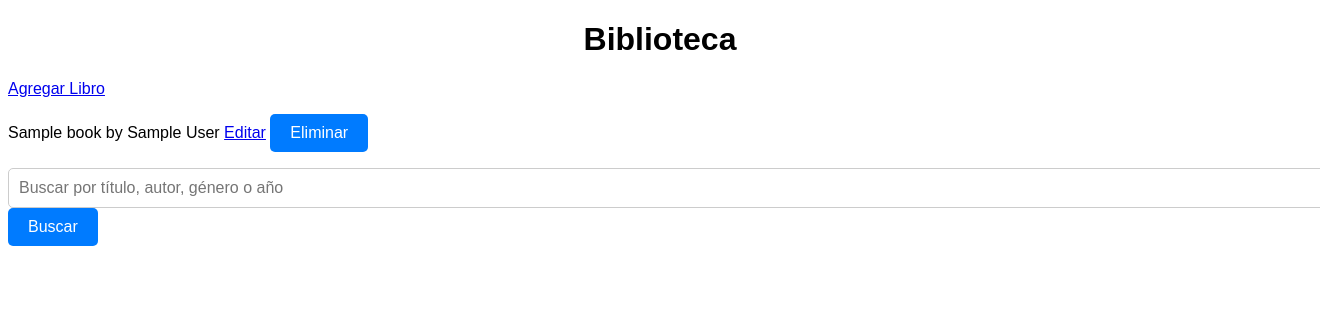
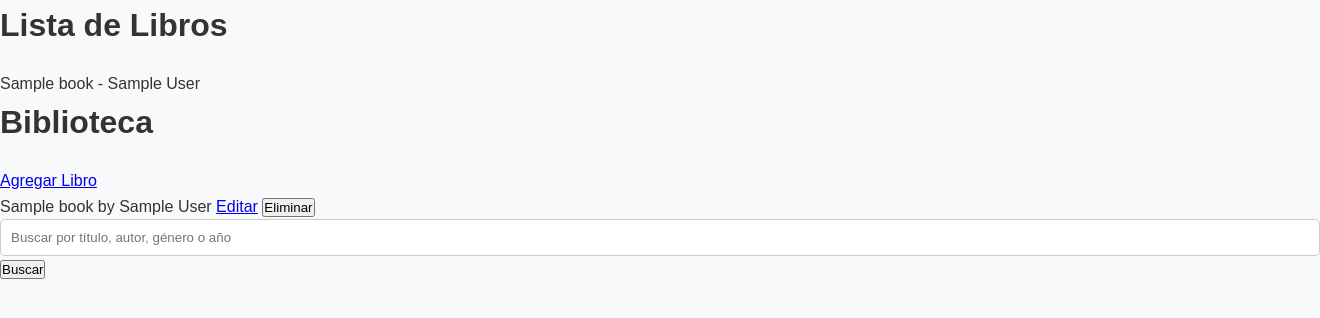
Before and after one commit to leslieDT/BibliotecaLM-1, a Flask app: template app/templates/index.html in a window 1320 px wide; the page is wider, and only the part inside the window is pictured. Shown: the top 318 px of that part. Run offline with Flask 3, Linux system fonts and the light colour scheme; the template is opened without the code that fills it: values that come from a table or form of the project are taken from there, others are empty; tables that the repository leaves empty hold one stand-in row (values such as "Sample post"); parts of the project's set-up code (start-up, migrations or seed data) failed here and were passed over.

Commit message:
modified, new files

```diff
--- a/app/__init__.py
+++ b/app/__init__.py
@@ -9,6 +9,8 @@ api = Api()
 
 def create_app():
     app = Flask(__name__)
+    app.config['SQLALCHEMY_DATABASE_URI'] = 'sqlite://biblioteca.db'
+    app.config['SQLALCHEMY_TRACJ_MODIFICATIONS'] = False
     app.config.from_object('config.Config')
 
     db.init_app(app)
--- a/app/static/styles.css
+++ b/app/static/styles.css
@@ -1,50 +1,81 @@
-/* static/css/styles.css */
+/* Reset de estilos */
+* {
+    margin: 0;
+    padding: 0;
+    box-sizing: border-box;
+}
 
+/* Estilos generales */
 body {
     font-family: Arial, sans-serif;
+    background-color: #f8f9fa;
+    color: #333;
+    line-height: 1.6;
 }
 
 .container {
-    max-width: 800px;
+    max-width: 1200px;
     margin: 0 auto;
     padding: 20px;
 }
 
-h1 {
-    text-align: center;
+/* Estilos para encabezados */
+h1, h2, h3 {
+    margin-bottom: 20px;
 }
 
-ul {
-    list-style-type: none;
-    padding: 0;
+/* Estilos para botones */
+.btn {
+    display: inline-block;
+    padding: 10px 20px;
+    background-color: #007bff;
+    color: #fff;
+    text-decoration: none;
+    border: none;
+    border-radius: 5px;
+    cursor: pointer;
+    transition: background-color 0.3s ease;
 }
 
-li {
-    margin-bottom: 10px;
+.btn:hover {
+    background-color: #0056b3;
 }
 
-.form-group {
-    margin-bottom: 15px;
+/* Estilos para tablas */
+.table {
+    width: 100%;
+    border-collapse: collapse;
 }
 
-input[type="text"] {
+.table th, .table td {
+    padding: 10px;
+    border-bottom: 1px solid #ccc;
+}
+
+.table th {
+    background-color: #f8f9fa;
+    text-align: left;
+}
+
+/* Estilos para formularios */
+.form-group {
+    margin-bottom: 20px;
+}
+
+.form-group label {
+    display: block;
+    margin-bottom: 5px;
+}
+
+.form-group input, .form-group select {
     width: 100%;
     padding: 10px;
-    font-size: 16px;
+    border: 1px solid #ccc;
     border-radius: 5px;
-    border: 1px solid #ccc;
 }
 
-button {
-    padding: 10px 20px;
-    font-size: 16px;
-    border-radius: 5px;
-    background-color: #007bff;
-    color: #fff;
-    border: none;
-    cursor: pointer;
+/* Estilos para mensajes de error */
+.error {
+    color: #dc3545;
+    margin-top: 5px;
 }
-
-button:hover {
-    background-color: #0056b3;
-}
--- a/app/templates/add_book.html
+++ b/app/templates/add_book.html
@@ -4,7 +4,7 @@
   <meta charset="UTF-8">
   <meta name="viewport" content="width=device-width, initial-scale=1.0">
   <title>Agregar Libro</title>
-  <link rel="stylesheet" href="{{ url_for('static', filename='css/styles.css') }}">
+  <link rel="stylesheet" type="text/css" href="{{ url_for('static', filename='styles.css') }}">
 </head>
 <body>
   <h1>Agregar Libro</h1>
--- a/app/templates/index.html
+++ b/app/templates/index.html
@@ -4,9 +4,15 @@
   <meta charset="UTF-8">
   <meta name="viewport" content="width=device-width, initial-scale=1.0">
   <title>Biblioteca</title>
-  <link rel="stylesheet" href="{{ url_for('static', filename='css/styles.css') }}">
+  <link rel="stylesheet" type="text/css" href="{{ url_for('static', filename='styles.css') }}">
 </head>
 <body>
+  <h1>Lista de Libros</h1>
+  <ul>
+      {% for book in books %}
+          <li>{{ book.title }} - {{ book.author }}</li>
+      {% endfor %}
+  </ul>
   <h1>Biblioteca</h1>
   <a href="{{ url_for('main.add_book') }}">Agregar Libro</a>
   <ul>
@@ -24,5 +30,6 @@
     <input type="text" name="query" placeholder="Buscar por título, autor, género o año">
     <button type="submit">Buscar</button>
 </form>
+<link rel="stylesheet" href="{{ url_for('static', filename='css/styles.css') }}">
 </body>
 </html>
--- a/app/templates/update_book.html
+++ b/app/templates/update_book.html
@@ -4,7 +4,7 @@
   <meta charset="UTF-8">
   <meta name="viewport" content="width=device-width, initial-scale=1.0">
   <title>Actualizar Libro</title>
-  <link rel="stylesheet" href="{{ url_for('static', filename='css/styles.css') }}">
+  <link rel="stylesheet" type="text/css" href="{{ url_for('static', filename='styles.css') }}">
 </head>
 <body>
   <h1>Actualizar Libro</h1>
```
Also changed, not shown: app/routes.py (+16 -8 lines), app/templates/List_books.html (added, +32 -0 lines), app/templates/search_form.html (added, +17 -0 lines), app/templates/search_results.html (added, +17 -0 lines).
